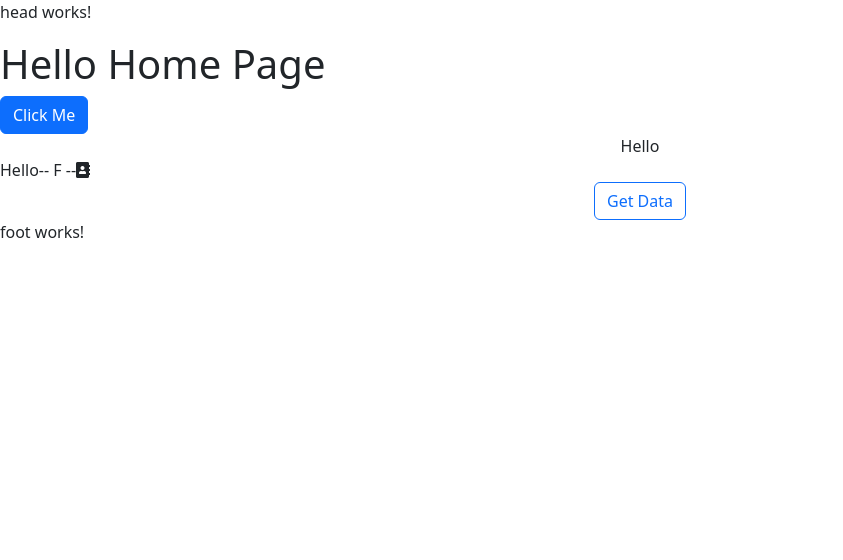
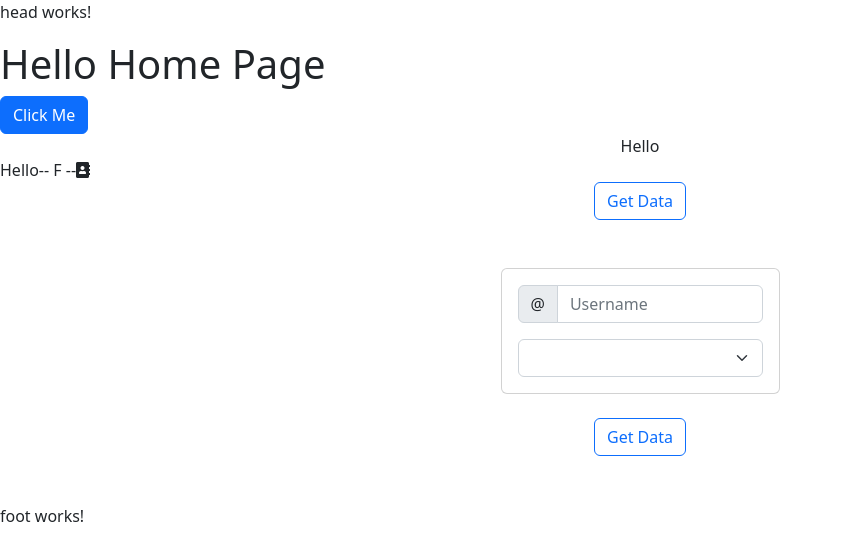
Before and after one commit to rock12231/Weather-Analysis-Frontend, an Angular app: page / in a window 1280 px wide. Shown: the top 560 px of the page, without its empty margins (0-843 px from the left). Built offline with nearby package versions, Linux system fonts and the light colour scheme; no server answers.

Commit message:
get form data

```diff
--- a/src/app/app.module.ts
+++ b/src/app/app.module.ts
@@ -9,6 +9,7 @@ import { FootComponent } from './foot/foot.component';
 import { AboutComponent } from './about/about.component';
 import { ContactComponent } from './contact/contact.component';
 import { HttpClientModule } from '@angular/common/http'
+import { FormsModule } from '@angular/forms';
 
 
 @NgModule({
@@ -25,6 +26,7 @@ import { HttpClientModule } from '@angular/common/http'
     BrowserModule,
     AppRoutingModule,
     HttpClientModule,
+    FormsModule,
   ],
   providers: [],
   bootstrap: [AppComponent]
--- a/src/app/home/home.component.html
+++ b/src/app/home/home.component.html
@@ -16,6 +16,33 @@
     <div class="text-center">
         <button class="btn btn-outline-primary text-center" (click)="getData()">Get Data</button>
     </div>
+    <div class="container mt-5 mb-5">
+        <div class="row">
+
+            <div class="col-lg-12 d-flex justify-content-center">
+                <div class="card w-25">
+                    <div class="card-body">
+                        <div class="input-group mb-3">
+                            <span class="input-group-text" id="basic-addon1">@</span>
+                            <input [(ngModel)]="name" type="text" class="form-control" placeholder="Username" aria-label="Username" aria-describedby="basic-addon1">
+                        </div>
+                        <select [(ngModel)]="sel" class="form-select" aria-label="Default select example">
+                            <option selected>Open this select menu</option>
+                            <option value="1">One</option>
+                            <option value="2">Two</option>
+                            <option value="3">Three</option>
+                        </select>
+                    </div>
+                </div>
+            </div>
+
+            <div class="col-lg-12 d-flex justify-content-center mt-4">
+                <button class="btn btn-outline-primary text-center" (click)="getData()">Get Data</button>
+            </div>
+
+        </div>
+    </div>
+
 </body>
 
 </html>
--- a/src/app/home/home.component.ts
+++ b/src/app/home/home.component.ts
@@ -8,7 +8,8 @@ import { HttpClient } from '@angular/common/http';
 })
 export class HomeComponent implements OnInit {
 
-
+  name: string = ''
+  sel: string = ''
   data: any
   city: any = 'kanpur'
   c: any = 0
@@ -20,13 +21,8 @@ export class HomeComponent implements OnInit {
   }
 
   getData() {
-    this.http.get('http://127.0.0.1:8000/api/df/?format=json')
-      .subscribe(
-        rec => {
-          this.data = rec;
-          console.log(rec, "Data")
-        }
-      )
+    console.log(this.name, "Name")
+    console.log(this.sel, "selected")
   }
 
   clickfun() {
```
Also changed, not shown: src/app/home/home.component.css (+24 -0 lines).
